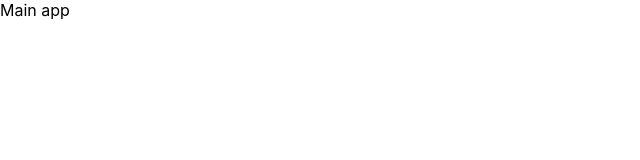
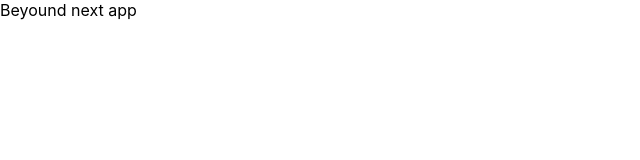
Before and after one commit to kojusola/customer-management-app, a React (Create React App) app: page / in a window 1280 px wide. Shown: the top 160 px of the page, without its empty margins (0-640 px from the left). Built offline with nearby package versions, Linux system fonts and the light colour scheme.

Commit message:
changed main page text

```diff
--- a/src/App.js
+++ b/src/App.js
@@ -31,7 +31,7 @@ function App() {
 				anchorOrigin={{ vertical: 'top', horizontal: 'right' }}
 				preventDuplicate={true}
 			>
-				<div>Main app</div>
+				<div>Beyound next app</div>
 			</SnackbarProvider>
 		</ThemeProvider>
 	);
```
